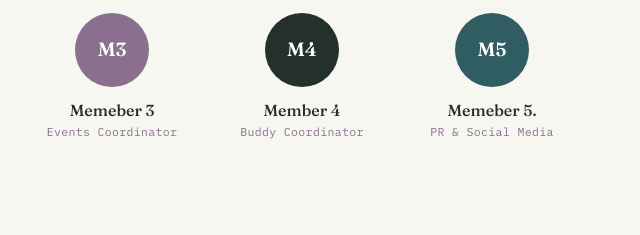
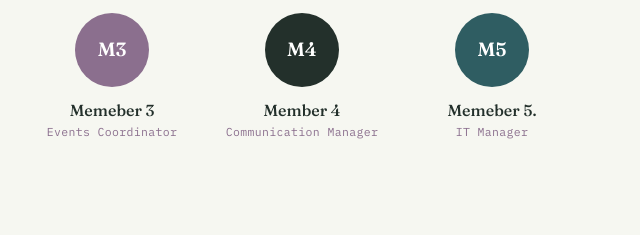
Before and after one commit to minnubj/esn_jelgava, a plain HTML site: page index.html in a window 1280 px wide. Shown: the part 4071-4306 px from the top of the page, 433-1073 px from the left. Drawn offline with nearby package versions, Linux system fonts and the light colour scheme.

Commit message:
Update website

```diff
--- a/index.html
+++ b/index.html
@@ -343,7 +343,7 @@
         <div class="esn-member reveal">
           <span class="esn-member-avatar" data-hue="4">M4</span>
           <h3>Member 4</h3>
-          <p class="esn-member-role">Buddy Coordinator</p>
+          <p class="esn-member-role">Communication Manager</p>
           <!-- <p class="esn-member-flag">🇩🇪 Germany</p>
           <a href="mailto:tom@esnjelgava.lv" aria-label="Email Tom">✉</a> -->
         </div>
@@ -352,7 +352,7 @@
         <div class="esn-member reveal">
           <span class="esn-member-avatar" data-hue="1">M5</span>
           <h3>Memeber 5.</h3>
-          <p class="esn-member-role">PR &amp; Social Media</p>
+          <p class="esn-member-role">IT Manager</p>
           <!-- <p class="esn-member-flag">🇱🇻 Latvia</p>
           <a href="mailto:elena@esnjelgava.lv" aria-label="Email Elena">✉</a> -->
         </div>
```
